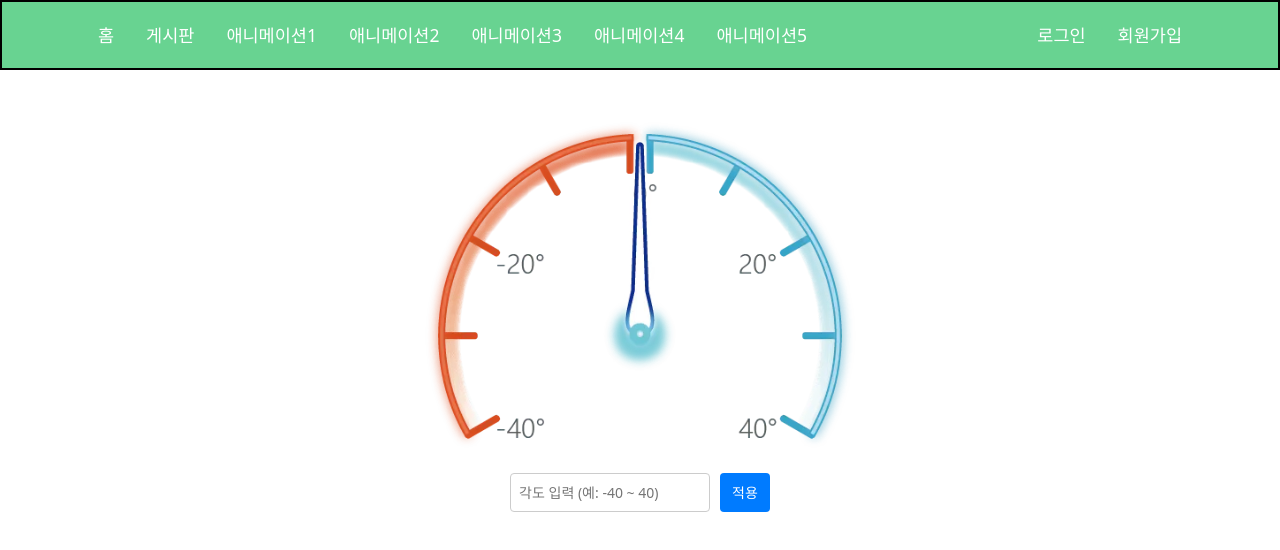
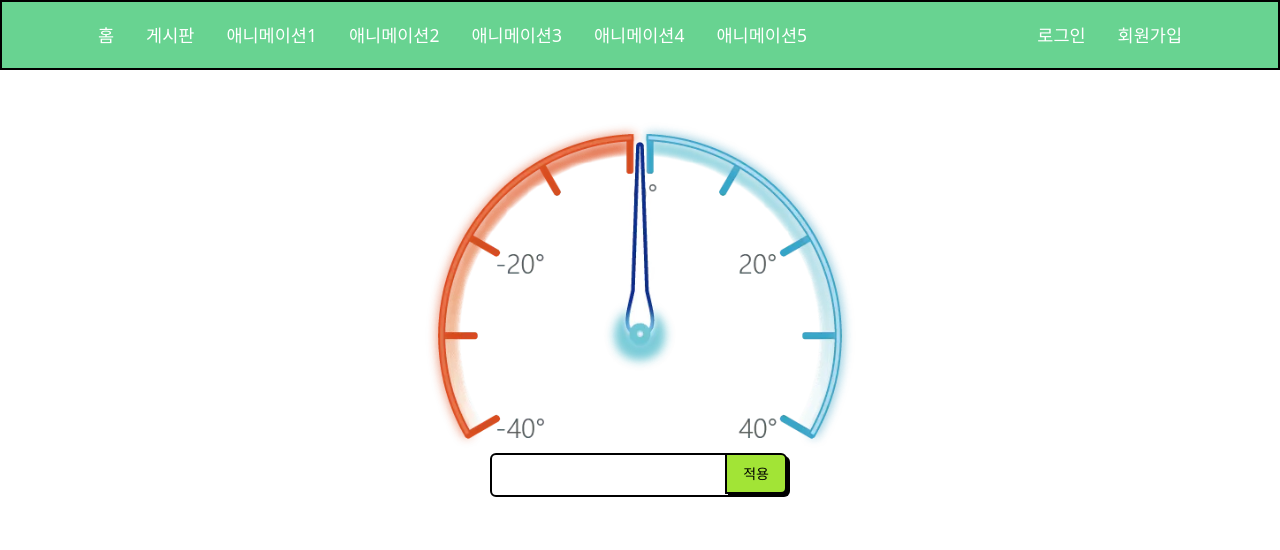
Before and after one commit to sohkim-seaNet/demo, a React (Vite) app in the folder frontend/: page /animation/1 in a window 1280 px wide. Shown: the top 550 px of the page. Built offline with nearby package versions, Linux system fonts and the light colour scheme; no server answers.

Commit message:
Refactor: GuageInput 컴포넌트 분리

```diff
--- /dev/null
+++ b/frontend/src/components/common/GaugeInput.jsx
@@ -0,0 +1,33 @@
+import React from 'react';
+
+function GaugeInput({ value, onChange, onSubmit, min, max, step = "1" }) {
+
+    const handleKeyUp = (e) => {
+        if (e.key === 'Enter') {
+            onSubmit();
+        }
+    };
+
+    return (
+        <div className="input-group justify-content-center" style={{ maxWidth: '300px', margin: '0 auto' }}>
+            <input
+                type="number"
+                className="form-control"
+                min={min}
+                max={max}
+                step={step}
+                value={value}
+                onChange={onChange}
+                onKeyUp={handleKeyUp}
+            />
+            <button
+                className="btn btn-primary"
+                onClick={onSubmit}
+            >
+                적용
+            </button>
+        </div>
+    );
+}
+
+export default GaugeInput;
--- a/frontend/src/pages/Animation1/index.jsx
+++ b/frontend/src/pages/Animation1/index.jsx
@@ -1,7 +1,7 @@
 import React, { useState, useEffect, useRef } from 'react';
-import { Link } from 'react-router-dom';
 import { loadGaugeConfig, valueToAngle } from '../../utils/gaugeUtils';
 import './style.css';
+import GaugeInput from "../../components/common/GaugeInput.jsx";
 
 // 설정 상수
 const DEFAULT_CONFIG = {
@@ -51,15 +51,6 @@ function Animation1() {
         setCurrentAngle(value);
     };
 
-    /**
-     * Enter 키 입력
-     */
-    const handleKeyUp = (e) => {
-        if (e.key === 'Enter') {
-            handleSubmit();
-        }
-    };
-
     return (
         <div className="container mt-5">
             <div className="gauge-container">
@@ -81,14 +72,13 @@ function Animation1() {
 
             {/* 컨트롤러 UI */}
             <div className="controller">
-                <input
-                    type="number"
-                    placeholder="각도 입력 (예: -40 ~ 40)"
+                <GaugeInput
                     value={angleInput}
                     onChange={(e) => setAngleInput(e.target.value)}
-                    onKeyUp={handleKeyUp}
+                    onSubmit={handleSubmit}
+                    min={-40}
+                    max={40}
                 />
-                <button onClick={handleSubmit}>적용</button>
             </div>
         </div>
     );
--- a/frontend/src/pages/Animation1/style.css
+++ b/frontend/src/pages/Animation1/style.css
@@ -21,31 +21,3 @@
     transform-origin: 50% 85%;
     transition: transform 0.5s ease;
 }
-
-/* 컨트롤러 UI 스타일 */
-.controller {
-    margin-top: 20px;
-    display: flex;
-    gap: 10px;
-    justify-content: center;
-}
-
-.controller input {
-    padding: 8px;
-    border: 1px solid #ccc;
-    border-radius: 4px;
-    width: 200px;
-}
-
-.controller button {
-    padding: 8px 12px;
-    border: none;
-    background-color: #007bff;
-    color: white;
-    border-radius: 4px;
-    cursor: pointer;
-}
-
-.controller button:hover {
-    background-color: #0056b3;
-}
--- a/frontend/src/pages/Animation2/index.jsx
+++ b/frontend/src/pages/Animation2/index.jsx
@@ -1,9 +1,8 @@
-// src/pages/Animation2/index.jsx
 import React, { useState, useEffect, useRef } from 'react';
-import { Link } from 'react-router-dom';
 import { loadGaugeConfig, valueToAngle } from '../../utils/gaugeUtils';
 import ThrusterGauge from '../../components/svg/ThrusterGauge';
 import './style.css';
+import GaugeInput from "../../components/common/GaugeInput.jsx";
 
 // 설정 상수
 const DEFAULT_CONFIG = {
@@ -55,28 +54,16 @@ function Animation2() {
         setCurrentValue(value);
     };
 
-    /**
-     * Enter 키 입력
-     */
-    const handleKeyUp = (e) => {
-        if (e.key === 'Enter') {
-            handleSubmit();
-        }
-    };
-
     return (
         <div className="container mt-5">
             <div className="controls">
-                <input
-                    type="number"
-                    min="0"
-                    max="800"
-                    placeholder="0 ~ 800"
+                <GaugeInput
                     value={inputValue}
                     onChange={(e) => setInputValue(e.target.value)}
-                    onKeyUp={handleKeyUp}
+                    onSubmit={handleSubmit}
+                    min={0}
+                    max={800}
                 />
-                <button onClick={handleSubmit}>적용</button>
             </div>
             <ThrusterGauge needleRef={needleRef} />
         </div>
--- a/frontend/src/pages/Animation3/index.jsx
+++ b/frontend/src/pages/Animation3/index.jsx
@@ -3,6 +3,7 @@ import { Link } from 'react-router-dom';
 import { loadGaugeConfig, valueToAngle } from '../../utils/gaugeUtils';
 import GyroGauge from '../../components/svg/GyroGauge';
 import './style.css';
+import GaugeInput from "../../components/common/GaugeInput.jsx";
 
 const DEFAULT_CONFIG = {
     minValue: 0,
@@ -27,7 +28,6 @@ function Animation3() {
             setCurrentValue(config.minValue); // 초기값 0
             console.log('[Gyro] 게이지 초기화 완료');
         };
-
         initGauge();
     }, []);
 
@@ -48,15 +48,6 @@ function Animation3() {
         setCurrentValue(value);
     };
 
-    /**
-     * Enter 키 입력
-     */
-    const handleKeyUp = (e) => {
-        if (e.key === 'Enter') {
-            handleSubmit();
-        }
-    };
-
     return (
         <div className="container mt-5">
             <GyroGauge
@@ -65,26 +56,13 @@ function Animation3() {
             />
 
             <div className="text-center mt-3">
-                <div className="input-group justify-content-center" style={{ maxWidth: '300px', margin: '0 auto' }}>
-                    <input
-                        type="number"
-                        id="angleInput"
-                        className="form-control"
-                        placeholder="각도 입력 (0-360)"
-                        min="0"
-                        max="360"
-                        value={inputValue}
-                        onChange={(e) => setInputValue(e.target.value)}
-                        onKeyUp={handleKeyUp}
-                    />
-                    <button
-                        id="rotateBtn"
-                        className="btn btn-primary"
-                        onClick={handleSubmit}
-                    >
-                        적용
-                    </button>
-                </div>
+                <GaugeInput
+                    value={inputValue}
+                    onChange={(e) => setInputValue(e.target.value)}
+                    onSubmit={handleSubmit}
+                    min={0}
+                    max={360}
+                />
             </div>
         </div>
     );
--- a/frontend/src/pages/Animation4/index.jsx
+++ b/frontend/src/pages/Animation4/index.jsx
@@ -1,6 +1,7 @@
 import React, { useState, useEffect, useRef } from 'react';
 import { loadGaugeConfig, valueToAngle } from '../../utils/gaugeUtils';
 import WindIndicator from '../../components/svg/WindIndicator';
+import GaugeInput from "../../components/common/GaugeInput.jsx";
 
 // 설정 상수
 const DEFAULT_CONFIG = {
@@ -48,46 +49,22 @@ function Animation4() {
      */
     const handleSubmit = () => {
         const value = parseFloat(inputValue) || 0;
-        // 0-360 범위 제한
         const clampedValue = Math.max(0, Math.min(360, value));
         setCurrentValue(clampedValue);
-    };
-
-    /**
-     * Enter 키 입력
-     */
-    const handleKeyUp = (e) => {
-        if (e.key === 'Enter') {
-            handleSubmit();
-        }
     };
 
     return (
         <div className="container mt-5">
             <WindIndicator needleRef={needleRef} currentValue={currentValue} />
-
             <div className="row mt-3">
                 <div className="col-md-4 mx-auto">
-                    <div className="input-group">
-                        <input
-                            type="number"
-                            className="form-control"
-                            min="0"
-                            max="360"
-                            step="1"
-                            placeholder="0-360"
-                            value={inputValue}
-                            onChange={(e) => setInputValue(e.target.value)}
-                            onKeyUp={handleKeyUp}
-                        />
-                        <button
-                            type="button"
-                            className="btn btn-primary"
-                            onClick={handleSubmit}
-                        >
-                            적용
-                        </button>
-                    </div>
+                    <GaugeInput
+                        value={inputValue}
+                        onChange={(e) => setInputValue(e.target.value)}
+                        onSubmit={handleSubmit}
+                        min={0}
+                        max={360}
+                    />
                 </div>
             </div>
         </div>
```
